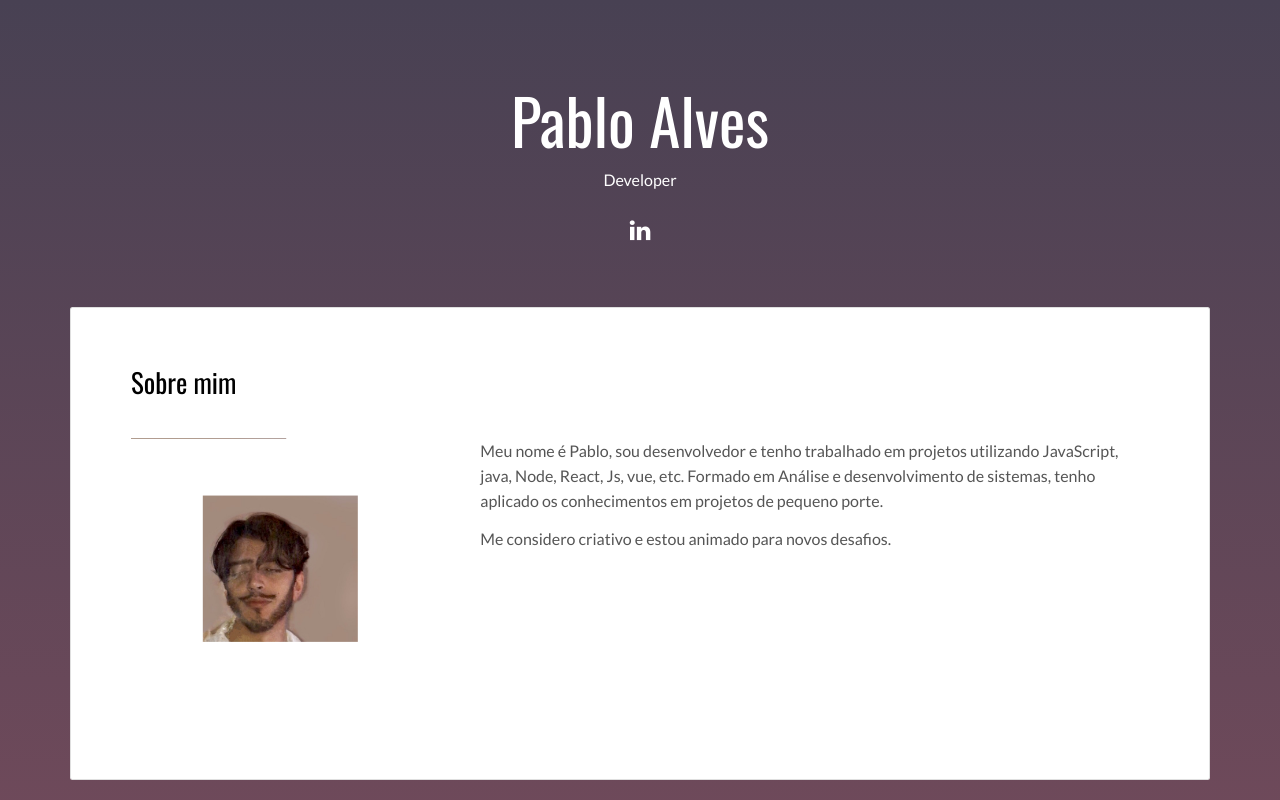
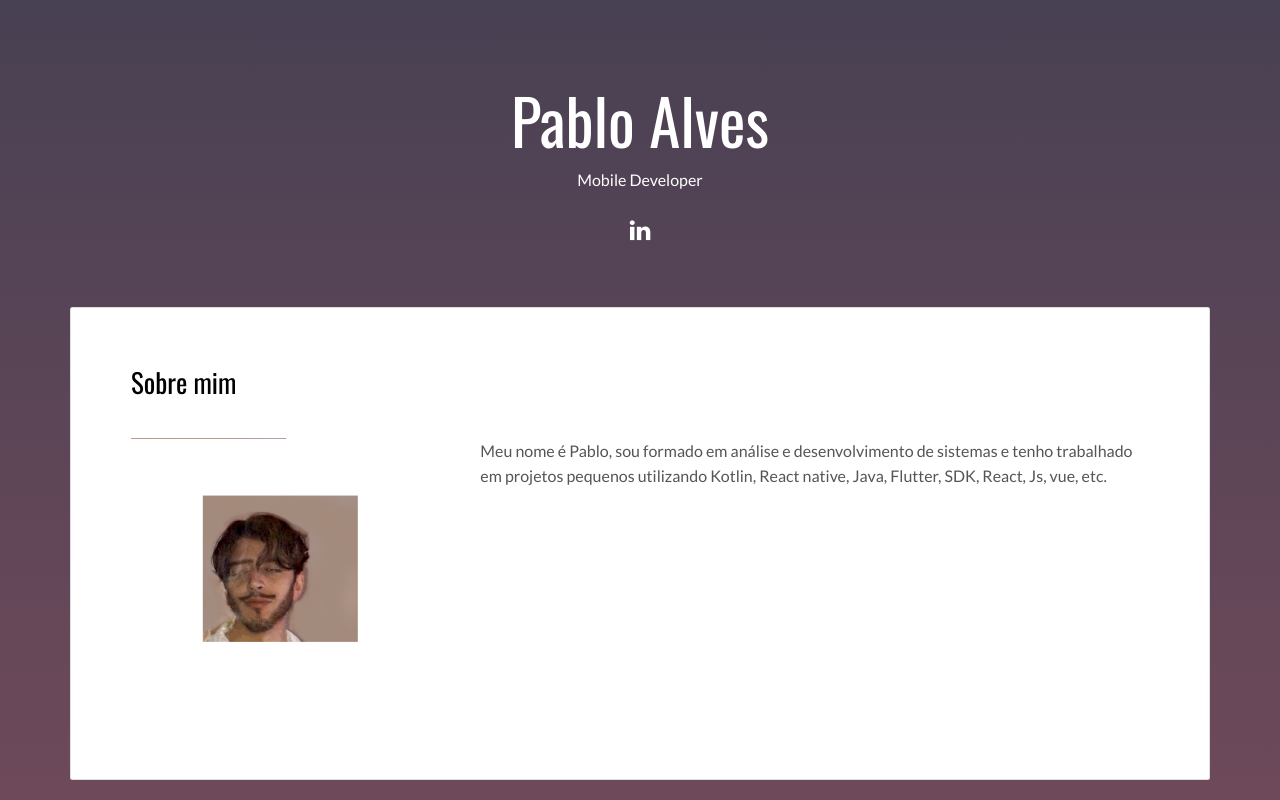
Before and after one commit to Pablo-Ghst/portfolio, a plain HTML site: page index.html in a window 1280 px wide. Shown: the top 800 px of the page. Drawn offline with nearby package versions, Linux system fonts and the light colour scheme.

Commit message:
Update index.html

```diff
--- a/index.html
+++ b/index.html
@@ -28,7 +28,7 @@
   <header class="white-text-container section-container">
     <div class="text-center">
       <h1>Pablo Alves</h1>
-      <p>Developer</p>
+      <p>Mobile Developer</p>
       <p>
 
         <a class="fa-icon fa-icon-2x" href="https://www.linkedin.com/" title="">
@@ -56,8 +56,8 @@
               </div>
               <div class="col-md-8">
 
-              <p>Meu nome é Pablo, sou desenvolvedor e tenho trabalhado em projetos utilizando JavaScript, java, Node, React, Js, vue, etc. Formado em Análise e desenvolvimento de sistemas, tenho aplicado os conhecimentos em projetos de pequeno porte.</p>
-              <p>Me considero criativo e estou animado para novos desafios.</p>
+              <p>Meu nome é Pablo, sou formado em análise e desenvolvimento de sistemas e tenho trabalhado em projetos pequenos utilizando Kotlin, React native, Java, Flutter, SDK, React, Js, vue, etc.</p>
+              <p></p>
 
               </div>
             </div>
@@ -118,7 +118,7 @@
               <div class="item">
                <a href="https://pablo-ghst.github.io/PokeList-react-node-api/"> <img src="./assets/images/pokk.png" class="img-responsive" alt="..."></a>
                 <div class="carousel-caption">
-                  <h3 class="h5">Pokelista-API React</h3>
+                  <h3 class="h5">Pokelista-APP</h3>
                   <p>2022</p>
                 </div>
               </div>
```
